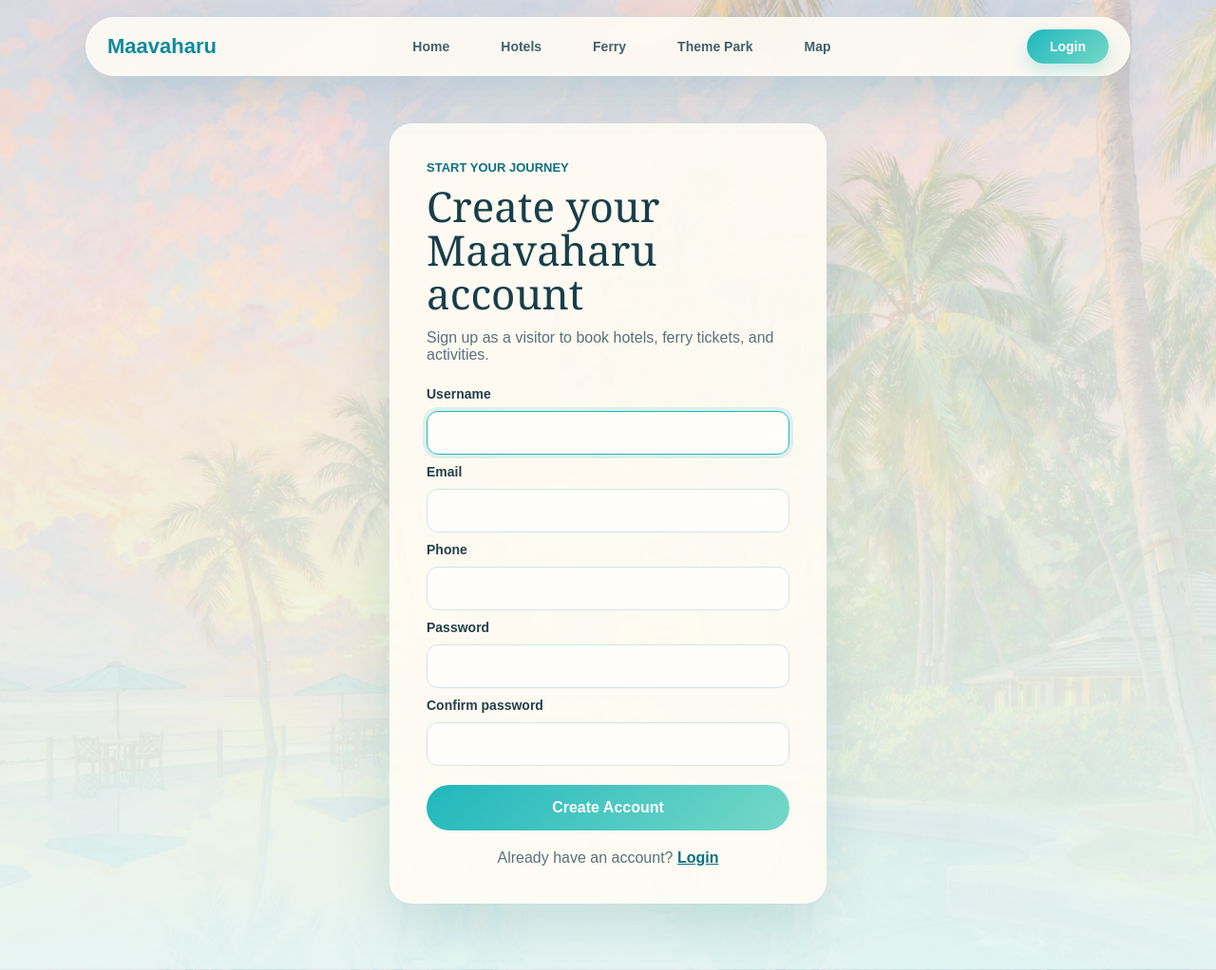
After one commit to INER0/Maavaharu-2.0, a Django app: page /signup/ in a window 1280 px wide. The commit adds this page. Shown: the whole page at 95% size. Run offline with Django 5.2, Linux system fonts and the light colour scheme.

Commit message:
login and signup forms added, along with corresponding templates and static files. Updated URLs and views to handle user authentication.

```diff
--- /dev/null
+++ b/accounts/forms.py
@@ -0,0 +1,20 @@
+from django import forms
+from django.contrib.auth.forms import UserCreationForm
+
+from .models import User
+
+
+class VisitorSignUpForm(UserCreationForm):
+    email = forms.EmailField(required=True)
+    phone = forms.CharField(required=False, max_length=20)
+
+    class Meta:
+        model = User
+        fields = ('username', 'email', 'phone', 'password1', 'password2')
+
+    def save(self, commit=True):
+        user = super().save(commit=False)
+        user.role = User.Role.VISITOR
+        if commit:
+            user.save()
+        return user
--- a/accounts/urls.py
+++ b/accounts/urls.py
@@ -6,8 +6,8 @@ router = DefaultRouter()
 router.register('users', UserViewSet, basename='users')
 
 urlpatterns = [
-    path('auth/register/', RegisterView.as_view(), name='register'),
-    path('auth/login/', LoginView.as_view(), name='login'),
-    path('auth/me/', MeView.as_view(), name='me'),
+    path('auth/register/', RegisterView.as_view(), name='api_register'),
+    path('auth/login/', LoginView.as_view(), name='api_login'),
+    path('auth/me/', MeView.as_view(), name='api_me'),
 ]
 urlpatterns += router.urls
--- a/accounts/views.py
+++ b/accounts/views.py
@@ -1,12 +1,56 @@
+from django.contrib import messages
+from django.contrib.auth import login, logout
+from django.contrib.auth.forms import AuthenticationForm
+from django.shortcuts import redirect, render
 from rest_framework import generics, viewsets, status
 from rest_framework.views import APIView
 from rest_framework.response import Response
 from rest_framework.permissions import AllowAny
 from rest_framework.authtoken.models import Token
 
+from .forms import VisitorSignUpForm
 from .models import User
 from .serializers import RegisterSerializer, LoginSerializer, UserSerializer
 from .permissions import IsAdmin
+
+
+def signup_page(request):
+    if request.user.is_authenticated:
+        return redirect('home')
+
+    if request.method == 'POST':
+        form = VisitorSignUpForm(request.POST)
+        if form.is_valid():
+            user = form.save()
+            login(request, user)
+            messages.success(request, 'Your Maavaharu account has been created.')
+            return redirect('home')
+    else:
+        form = VisitorSignUpForm()
+
+    return render(request, 'accounts/signup.html', {'form': form})
+
+
+def login_page(request):
+    if request.user.is_authenticated:
+        return redirect('home')
+
+    if request.method == 'POST':
+        form = AuthenticationForm(request, data=request.POST)
+        if form.is_valid():
+            login(request, form.get_user())
+            messages.success(request, 'Welcome back to Maavaharu.')
+            return redirect('home')
+    else:
+        form = AuthenticationForm()
+
+    return render(request, 'accounts/login.html', {'form': form})
+
+
+def logout_page(request):
+    logout(request)
+    messages.success(request, 'You have been logged out.')
+    return redirect('home')
 
 
 class RegisterView(generics.CreateAPIView):
--- a/config/urls.py
+++ b/config/urls.py
@@ -1,9 +1,13 @@
 from django.contrib import admin
 from django.urls import path, include
+from accounts.views import login_page, logout_page, signup_page
 from core.views import home
 
 urlpatterns = [
     path('', home, name='home'),
+    path('login/', login_page, name='login'),
+    path('signup/', signup_page, name='signup'),
+    path('logout/', logout_page, name='logout'),
     path('admin/', admin.site.urls),
     path('api/', include('accounts.urls')),
     path('api/', include('hotels.urls')),
--- a/static/css/style.css
+++ b/static/css/style.css
@@ -89,6 +89,12 @@ body {
 .login-link {
     color: #0b7183;
     text-decoration: none;
+    font-size: 14px;
+    font-weight: 700;
+}
+
+.user-label {
+    color: #42606a;
     font-size: 14px;
     font-weight: 700;
 }
@@ -205,6 +211,153 @@ body {
     .nav-menu {
         border-radius: 16px;
     }
+}
+
+.message-stack {
+    left: 50%;
+    max-width: min(92%, 680px);
+    position: fixed;
+    top: 92px;
+    transform: translateX(-50%);
+    width: 100%;
+    z-index: 90;
+}
+
+.message {
+    background: rgba(255, 252, 244, 0.96);
+    border: 1px solid #d7eee9;
+    border-radius: 14px;
+    box-shadow: 0 14px 34px rgba(46, 134, 149, 0.16);
+    color: #24404a;
+    font-weight: 700;
+    margin-bottom: 10px;
+    padding: 12px 16px;
+    text-align: center;
+}
+
+.message.success {
+    border-color: #76d8c7;
+}
+
+.auth-page {
+    align-items: center;
+    background:
+        linear-gradient(rgba(255, 248, 232, 0.56), rgba(232, 249, 245, 0.94)),
+        url("../images/Island Picture 2.jpeg"),
+        linear-gradient(135deg, #f9c9b6 0%, #c9ecf5 44%, #e8f8e8 100%);
+    background-position: center;
+    background-size: cover;
+    display: flex;
+    justify-content: center;
+    min-height: 100vh;
+    padding: 130px 18px 70px;
+}
+
+.auth-card {
+    background: rgba(255, 252, 244, 0.9);
+    border: 1px solid rgba(255, 255, 255, 0.78);
+    border-radius: 24px;
+    box-shadow: 0 24px 58px rgba(46, 134, 149, 0.2);
+    max-width: 460px;
+    padding: clamp(24px, 4vw, 38px);
+    width: 100%;
+}
+
+.auth-kicker {
+    color: #0b7183;
+    font-size: 13px;
+    font-weight: 800;
+    letter-spacing: 0;
+    margin: 0 0 10px;
+    text-transform: uppercase;
+}
+
+.auth-card h1 {
+    color: #173f4a;
+    font-family: Georgia, 'Times New Roman', serif;
+    font-size: clamp(32px, 5vw, 44px);
+    font-weight: 500;
+    line-height: 1.05;
+    margin: 0;
+}
+
+.auth-copy,
+.auth-switch {
+    color: #58717a;
+}
+
+.auth-copy {
+    margin: 14px 0 24px;
+}
+
+.auth-form {
+    display: grid;
+    gap: 10px;
+}
+
+.auth-form label {
+    color: #24404a;
+    font-size: 14px;
+    font-weight: 800;
+}
+
+.auth-form input {
+    background: rgba(255, 255, 255, 0.88);
+    border: 1px solid #cfe7e4;
+    border-radius: 12px;
+    color: #24404a;
+    font: inherit;
+    min-height: 46px;
+    outline: none;
+    padding: 10px 13px;
+    width: 100%;
+}
+
+.auth-form input:focus {
+    border-color: #20b7bd;
+    box-shadow: 0 0 0 4px rgba(32, 183, 189, 0.14);
+}
+
+.auth-submit {
+    background: linear-gradient(135deg, #20b7bd, #76d8c7);
+    border: 0;
+    border-radius: 999px;
+    color: #ffffff;
+    cursor: pointer;
+    font: inherit;
+    font-weight: 800;
+    margin-top: 10px;
+    min-height: 48px;
+    padding: 12px 20px;
+}
+
+.auth-submit:hover {
+    background: linear-gradient(135deg, #f4a7a1, #f8c983);
+}
+
+.auth-switch {
+    margin: 20px 0 0;
+    text-align: center;
+}
+
+.auth-switch a {
+    color: #0b7183;
+    font-weight: 800;
+}
+
+.form-alert,
+.auth-form .errorlist {
+    background: rgba(244, 167, 161, 0.16);
+    border: 1px solid rgba(244, 167, 161, 0.48);
+    border-radius: 12px;
+    color: #8c3d38;
+    font-size: 14px;
+    margin: 0;
+    padding: 10px 12px;
+}
+
+.auth-form .errorlist {
+    list-style: none;
 }
 
 .home-hero {
--- /dev/null
+++ b/templates/accounts/signup.html
@@ -0,0 +1,50 @@
+{% extends 'base.html' %}
+
+{% block title %}Sign Up | Maavaharu{% endblock %}
+
+{% block content %}
+<section class="auth-page">
+    <div class="auth-card">
+        <p class="auth-kicker">Start your journey</p>
+        <h1>Create your Maavaharu account</h1>
+        <p class="auth-copy">Sign up as a visitor to book hotels, ferry tickets, and activities.</p>
+
+        <form method="post" class="auth-form">
+            {% csrf_token %}
+
+            {% if form.non_field_errors %}
+                <div class="form-alert">
+                    {{ form.non_field_errors }}
+                </div>
+            {% endif %}
+
+            <label for="{{ form.username.id_for_label }}">Username</label>
+            {{ form.username }}
+            {{ form.username.errors }}
+
+            <label for="{{ form.email.id_for_label }}">Email</label>
+            {{ form.email }}
+            {{ form.email.errors }}
+
+            <label for="{{ form.phone.id_for_label }}">Phone</label>
+            {{ form.phone }}
+            {{ form.phone.errors }}
+
+            <label for="{{ form.password1.id_for_label }}">Password</label>
+            {{ form.password1 }}
+            {{ form.password1.errors }}
+
+            <label for="{{ form.password2.id_for_label }}">Confirm password</label>
+            {{ form.password2 }}
+            {{ form.password2.errors }}
+
+            <button type="submit" class="auth-submit">Create Account</button>
+        </form>
+
+        <p class="auth-switch">
+            Already have an account?
+            <a href="{% url 'login' %}">Login</a>
+        </p>
+    </div>
+</section>
+{% endblock %}
--- a/templates/base.html
+++ b/templates/base.html
@@ -12,6 +12,14 @@
 
     {% include 'includes/header.html' %}
 
+    {% if messages %}
+        <div class="message-stack">
+            {% for message in messages %}
+                <div class="message {{ message.tags }}">{{ message }}</div>
+            {% endfor %}
+        </div>
+    {% endif %}
+
     <main>
         {% block content %}
         {% endblock %}
--- a/templates/includes/header.html
+++ b/templates/includes/header.html
@@ -21,8 +21,12 @@
             </div>
 
             <div class="nav-actions">
-                <a class="login-link" href="#">Login</a>
-                <a class="signup-button" href="#">Sign Up</a>
+                {% if user.is_authenticated %}
+                    <span class="user-label">{{ user.username }}</span>
+                    <a class="signup-button" href="{% url 'logout' %}">Logout</a>
+                {% else %}
+                    <a class="signup-button" href="{% url 'login' %}">Login</a>
+                {% endif %}
             </div>
         </div>
     </nav>
```
Also changed, not shown: templates/accounts/login.html (added, +38 -0 lines), static/images/Coral illustration.jpeg (added).
